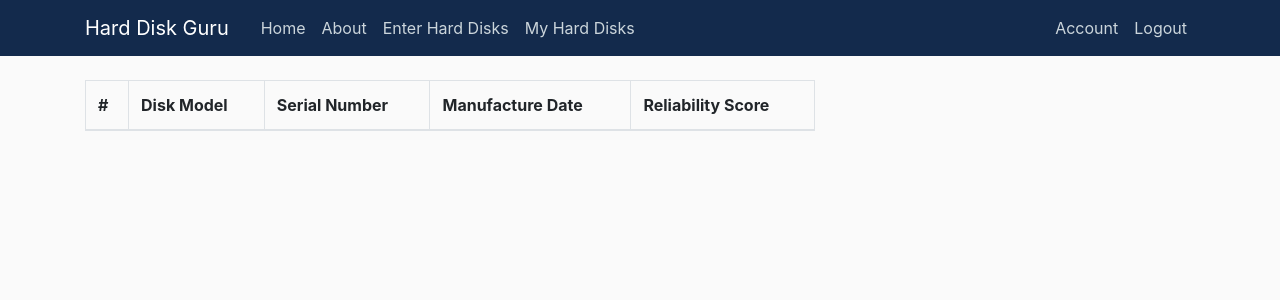
After one commit to cjsegneri/UIUC-CS411-HardDiskGuru, a Flask app: page /myharddisks in a window 1280 px wide. The commit adds this page. Shown: the top 300 px of the page. Run offline with Flask 2, Linux system fonts and the light colour scheme; the visitor is signed in with stand-in values (Sample User, id 1); data comes from the database, SQL or seed files in the repository; lists and menus that the app fills with data are empty; parts of the project's set-up code (start-up, migrations or seed data) failed here and were passed over; some libraries are stand-ins or nearby versions.

Commit message:
create my hard disks page

```diff
--- a/HardDiskGuru/routes.py
+++ b/HardDiskGuru/routes.py
@@ -72,3 +72,9 @@ def enter_hard_disks():
         db.session.commit()
         flash('Your hard disk has been added.', 'success')
     return render_template('enter_hard_disks.html', title = 'Enter Hard Disks', form = form)
+
+@app.route("/myharddisks", methods = ['GET', 'POST'])
+@login_required
+def my_hard_disks():
+    my_user_disks = db.session.query(UserDisk).filter(UserDisk.userid == current_user.id).all()
+    return render_template('my_hard_disks.html', title = 'My Hard Disks', my_user_disks = my_user_disks)
--- a/HardDiskGuru/templates/layout.html
+++ b/HardDiskGuru/templates/layout.html
@@ -35,6 +35,7 @@
                 <a class="nav-item nav-link" href="{{ url_for('about') }}">About</a>
                 {% if current_user.is_authenticated %}
                   <a class="nav-item nav-link" href="{{ url_for('enter_hard_disks') }}">Enter Hard Disks</a>
+                  <a class="nav-item nav-link" href="{{ url_for('my_hard_disks') }}">My Hard Disks</a>
                 {% endif %}
               </div>
                 <!-- Navbar Right Side -->
--- /dev/null
+++ b/HardDiskGuru/templates/my_hard_disks.html
@@ -0,0 +1,25 @@
+{% extends "layout.html" %}
+{% block content %}
+    <table class="table table-bordered">
+        <thead>
+        <tr>
+            <th scope="col">#</th>
+            <th scope="col">Disk Model</th>
+            <th scope="col">Serial Number</th>
+            <th scope="col">Manufacture Date</th>
+            <th scope="col">Reliability Score</th>
+        </tr>
+        </thead>
+        <tbody>
+            {% for i in range(my_user_disks|length) %}
+                <tr>
+                    <th scope="row">{{ i+1 }}</th>
+                    <td>{{ my_user_disks[i].diskmodelid }}</td>
+                    <td>{{ my_user_disks[i].serialnumber }}</td>
+                    <td>{{ my_user_disks[i].manufacturedate }}</td>
+                    <td>10</td>
+                </tr>
+            {% endfor %}
+        </tbody>
+    </table>
+{% endblock content %}
```
